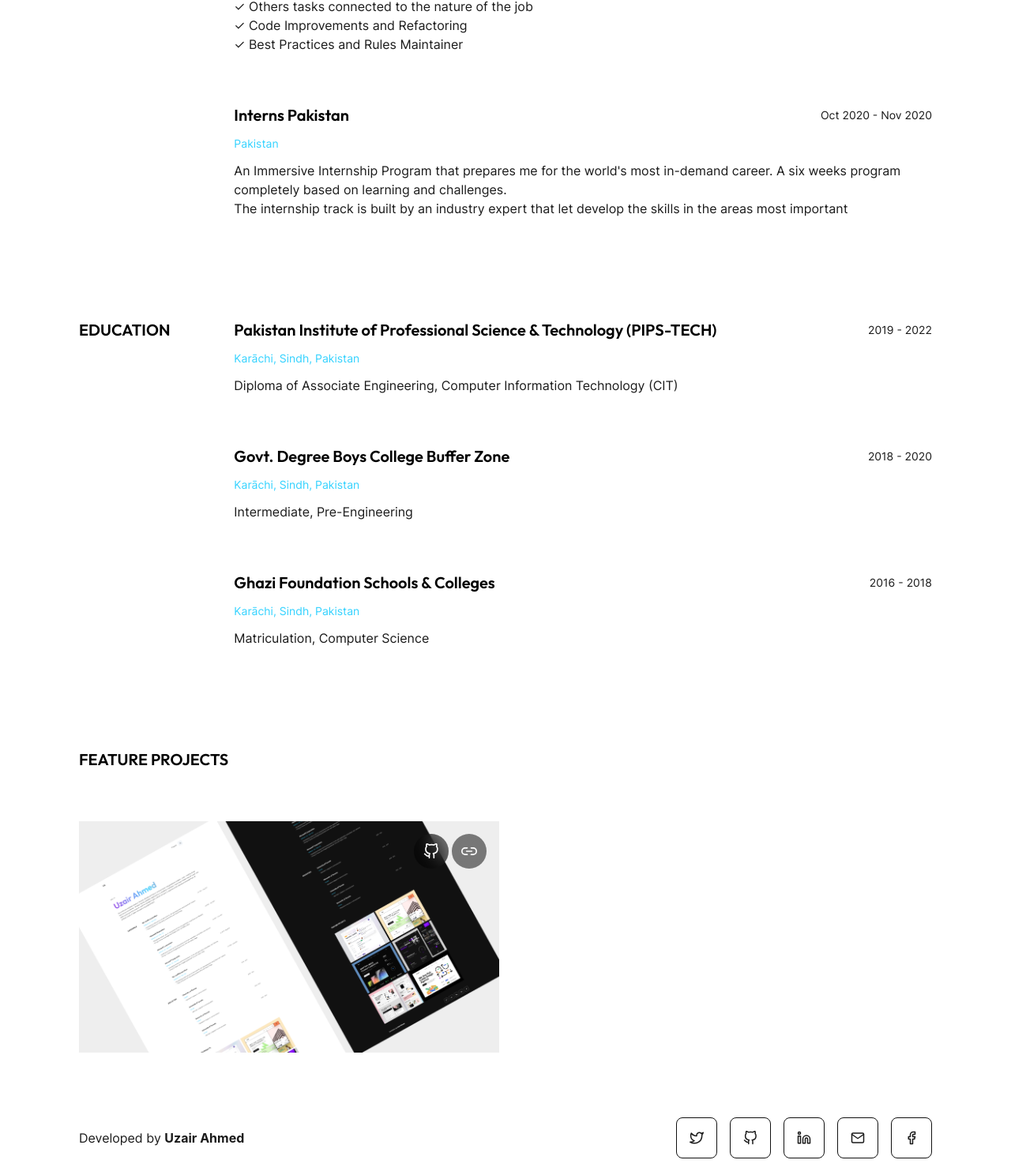
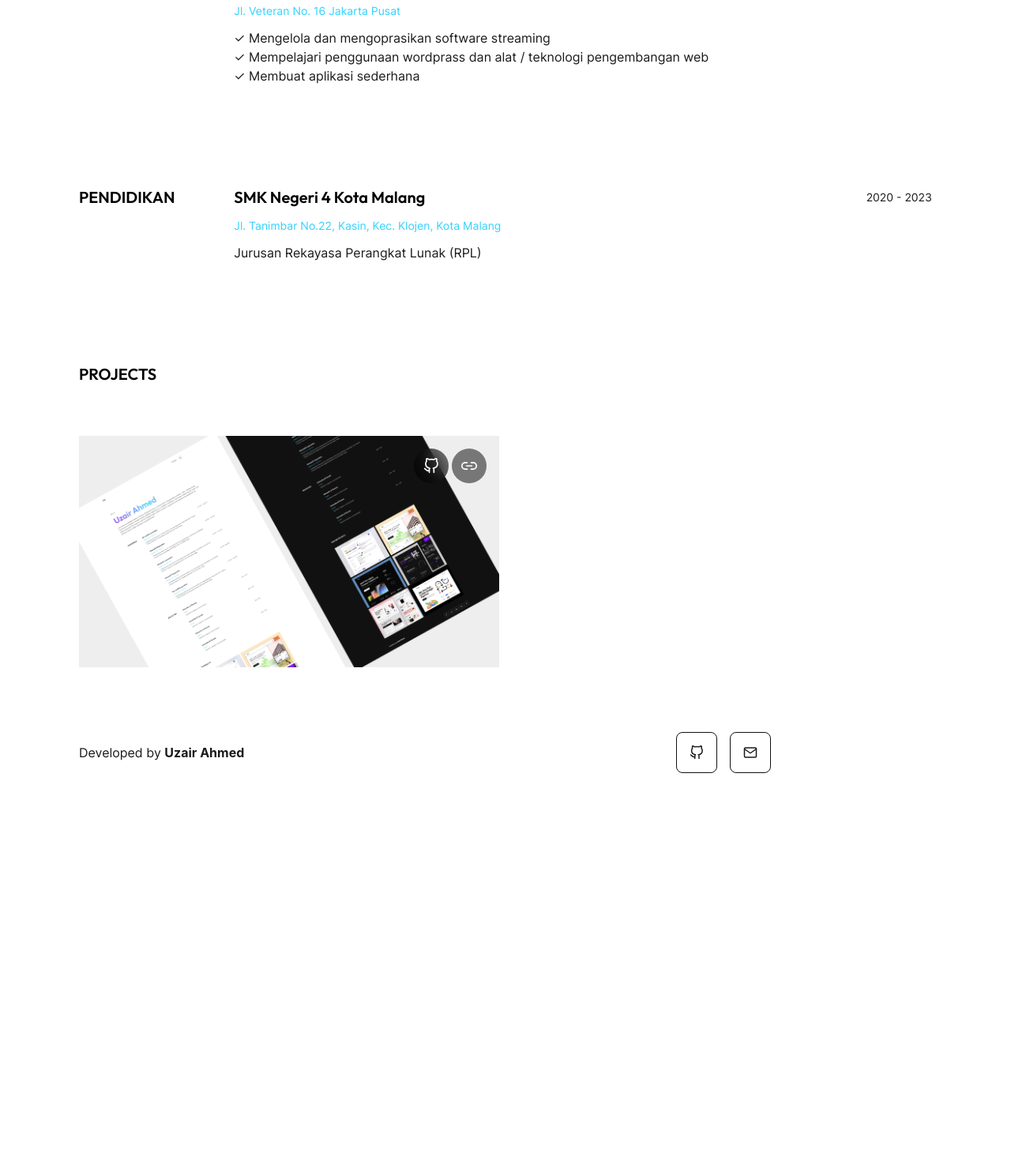
Before and after one commit to Gure-san/temp-portfolio, an Astro site: page / in a window 1280 px wide. Shown: the part 1052-2540 px from the top of the page at 79% size. After the commit the page ends 2065 px from the top, so only its background shows below. Built offline with nearby package versions, Linux system fonts and the light colour scheme; Astro itself is replaced by a stand-in of ours; a web font is replaced by a local one.

Commit message:
mengubah content

```diff
--- a/src/components/general/Footer.astro
+++ b/src/components/general/Footer.astro
@@ -9,28 +9,6 @@ import { info } from "@data";
     Developed by <strong>Uzair Ahmed</strong>
   </p>
   <div class="grid grid-cols-5 gap-4">
-    <a
-      aria-label="Social Media"
-      href={info.socialMedia.twitter}
-      target="_blank"
-      class="footer-icons"
-    >
-      <svg
-        xmlns="http://www.w3.org/2000/svg"
-        width="18"
-        height="18"
-        viewBox="0 0 24 24"
-        fill="none"
-        stroke="currentColor"
-        stroke-width="2"
-        stroke-linecap="round"
-        stroke-linejoin="round"
-        class="feather feather-twitter"
-        ><path
-          d="M23 3a10.9 10.9 0 0 1-3.14 1.53 4.48 4.48 0 0 0-7.86 3v1A10.66 10.66 0 0 1 3 4s-4 9 5 13a11.64 11.64 0 0 1-7 2c9 5 20 0 20-11.5a4.5 4.5 0 0 0-.08-.83A7.72 7.72 0 0 0 23 3z"
-        ></path>
-      </svg>
-    </a>
     <a
       aria-label="Social Media"
       href={info.socialMedia.github}
@@ -55,31 +33,6 @@ import { info } from "@data";
     </a>
     <a
       aria-label="Social Media"
-      href={info.socialMedia.linkedin}
-      target="_blank"
-      class="footer-icons"
-    >
-      <svg
-        xmlns="http://www.w3.org/2000/svg"
-        width="18"
-        height="18"
-        viewBox="0 0 24 24"
-        fill="none"
-        stroke="currentColor"
-        stroke-width="2"
-        stroke-linecap="round"
-        stroke-linejoin="round"
-        class="feather feather-linkedin"
-        ><path
-          d="M16 8a6 6 0 0 1 6 6v7h-4v-7a2 2 0 0 0-2-2 2 2 0 0 0-2 2v7h-4v-7a6 6 0 0 1 6-6z"
-        ></path><rect x="2" y="9" width="4" height="12"></rect><circle
-          cx="4"
-          cy="4"
-          r="2"></circle>
-      </svg>
-    </a>
-    <a
-      aria-label="Social Media"
       href={info.socialMedia.email}
       target="_blank"
       class="footer-icons"
@@ -100,27 +53,5 @@ import { info } from "@data";
         ></path><polyline points="22,6 12,13 2,6"></polyline>
       </svg>
     </a>
-    <a
-      aria-label="Social Media"
-      href={info.socialMedia.facebook}
-      target="_blank"
-      class="footer-icons"
-    >
-      <svg
-        xmlns="http://www.w3.org/2000/svg"
-        width="18"
-        height="18"
-        viewBox="0 0 24 24"
-        fill="none"
-        stroke="currentColor"
-        stroke-width="2"
-        stroke-linecap="round"
-        stroke-linejoin="round"
-        class="feather feather-facebook"
-        ><path
-          d="M18 2h-3a5 5 0 0 0-5 5v3H7v4h3v8h4v-8h3l1-4h-4V7a1 1 0 0 1 1-1h3z"
-        ></path>
-      </svg>
-    </a>
   </div>
 </footer>
--- a/src/components/home/Hero.astro
+++ b/src/components/home/Hero.astro
@@ -1,13 +1,14 @@
 ---
 import { IHeroProps } from "@types";
+import { Debug } from 'astro/components';
 
 const { name, about } = Astro.props as IHeroProps;
 ---
 
 <section>
-  <p class="dark:text-light mt-[117px]">Hey, I’m</p>
+  <p class="dark:text-light mt-[117px]">Hai, Aku</p>
   <h1>{name}</h1>
   <p class="dark:text-light text-lg mb-16">
-    {about}
+    <Fragment set:html={about}/>
   </p>
 </section>
--- a/src/data/info.ts
+++ b/src/data/info.ts
@@ -1,88 +1,75 @@
 export const info = {
   baseUrl: "https://astro-portfolio-uzair.vercel.app",
-  name: "Uzair Ahmed",
+  name: "Abdul Aziz",
   jobDescription: "Web Developer",
-  about: `I'm a software engineer based in Karachi, Pakistan.
-   I enjoy creating things that live on the internet, whether that be websites, applications, or anything in between.
-   I have been working for 3 year, with a demonstrated history of working in the Computer Software industry. Skilled in Front-end Development.
-   I have 3 years of experience in HTML, CSS, SCSS, JavaScript, Bootstrap, tailwind CSS, StyledComponent, React JS and Next JS. Hence,
-   I have successfully completed several web projects from scratch.
-   Yet, I learn continuously and never stop exploring new technologies.
-   So, I have also gained knowledge of Node JS, Express JS, Mongo DB, Python,
-   firebase and React Native with time.
+  about: `
+
+  Saya adalah seorang web developer yang
+berkomitmen tinggi untuk menciptakan pengalaman
+pengguna yang menarik dan fungsional. Saya juga
+telah memperoleh pengalaman berharga sebagai
+seorang freelance web developer, yang telah
+memungkinkan saya untuk mengasah keterampilan
+dan pemahaman dalam dunia pemrograman web.
+
+<br/>
+<br/>
+
+Dalam bidang ini, saya telah memperdalam pengetahuan
+berbagai bahasa pemrograman dan berbagai teknologi
+serta alat pengembangan web yang relevan, termasuk HTML, CSS, Javascript, Typescript, Node.js, React, Astro, Next.js.
+
+<br/>
+<br/>
+
+Selain itu, saya juga memiliki pengalaman yang kuat dalam
+mengembangkan situs web yang responsif dan ramah
+pengguna. Selalu up-to-date dengan perkembangan
+teknologi terbaru, saya selalu berusaha memberikan
+solusi, menggabungkan kreativitas dan keahlian teknis
+untuk mencapai hasil yang terbaik.
   `,
 
   experience: [
     {
-      name: "InterNative Labs, LLC",
-      location: "Karāchi, Sindh, Pakistan",
-      startDate: "Apr 2022",
-      endDate: "Present",
+      name: "Freelancer",
+      location: "Remote",
+      startDate: "Jun 2023",
+      endDate: "Sekarang",
       description: [
-        "- Developing screens and UI components for the web application using React and Tailwind.",
-        "- Fixing UI issues and integrating backend APIs with Redux Saga.",
+        "- Mengerjakan project aplikasi desa.",
+        "- Membuat component library (Design system) untuk kebutuhan project.",
       ],
     },
 
     {
-      name: "Coupon Approve (Remote)",
-      location: "Amsterdam, North Holland, Netherlands",
-      startDate: "Nov 2020",
-      endDate: "Apr 2022",
+      name: "Sekretariat Presiden (Magang)",
+      location: "Jl. Veteran No. 16 Jakarta Pusat",
+      startDate: "Feb 2022",
+      endDate: "Dec 2022",
       description: [
-        "✓ Developing code in accordance with appropriate design and architectural rules",
-        "✓ Documenting, testing, deployment, maintenance, support of platforms, applications, databases and solutions",
-        "✓ Help and training of other colleagues",
-        "✓ Others tasks connected to the nature of the job",
-        "✓ Code Improvements and Refactoring ",
-        "✓ Best Practices and Rules Maintainer",
-      ],
-    },
-
-    {
-      name: "Interns Pakistan",
-      location: "Pakistan",
-      startDate: "Oct 2020",
-      endDate: "Nov 2020",
-      description: [
-        "An Immersive Internship Program that prepares me for the world's most in-demand career. A six weeks program completely based on learning and challenges.",
-        "The internship track is built by an industry expert that let develop the skills in the areas most important ",
+        "✓ Mengelola dan mengoprasikan software streaming",
+        "✓ Mempelajari penggunaan wordprass dan alat / teknologi pengembangan web",
+        "✓ Membuat aplikasi sederhana",
       ],
     },
   ],
 
   education: [
     {
-      name: "Pakistan Institute of Professional Science & Technology (PIPS-TECH)",
-      location: "Karāchi, Sindh, Pakistan",
-      startDate: "2019",
-      endDate: "2022",
+      name: "SMK Negeri 4 Kota Malang",
+      location: "Jl. Tanimbar No.22, Kasin, Kec. Klojen, Kota Malang",
+      startDate: "2020",
+      endDate: "2023",
       description: [
-        "Diploma of Associate Engineering,  Computer Information Technology (CIT)",
+        "Jurusan Rekayasa Perangkat Lunak (RPL)",
       ],
-    },
-    {
-      name: "Govt. Degree Boys College Buffer Zone",
-      location: "Karāchi, Sindh, Pakistan",
-      startDate: "2018",
-      endDate: "2020",
-      description: ["Intermediate, Pre-Engineering"],
-    },
-    {
-      name: "Ghazi Foundation Schools & Colleges",
-      location: "Karāchi, Sindh, Pakistan",
-      startDate: "2016",
-      endDate: "2018",
-      description: ["Matriculation,  Computer Science"],
     },
   ],
 
   socialMedia: {
-    facebook: "https://www.facebook.com/profile.php?id=100022899849583",
-    twitter: "https://twitter.com/Uzzii_21",
     github: "https://github.com/uzzii-21",
     email: "uzairahmed@74372gmail.com",
-    linkedin: "https://www.linkedin.com/in/uzzii21/",
   },
 
   projects: [
--- a/src/pages/index.astro
+++ b/src/pages/index.astro
@@ -28,10 +28,10 @@ const featureProjects = info.projects.reduce((accumulator, project) => {
   <body>
     <Layout>
       <Hero name={info.name} about={info.about} />
-      <Experience title={"EXPERIENCE"} details={info.experience} />
-      <Experience title={"EDUCATION"} details={info.education} />
+      <Experience title={"PENGALAMAN"} details={info.experience} />
+      <Experience title={"PENDIDIKAN"} details={info.education} />
       <section>
-        <h2 class="w-[15rem] dark:text-light mt-16">FEATURE PROJECTS</h2>
+        <h2 class="w-[15rem] dark:text-light mt-16">PROJECTS</h2>
         <ProjectsWrapper projects={featureProjects} />
       </section>
     </Layout>
```
Also changed, not shown: README.md, 1 other file.
